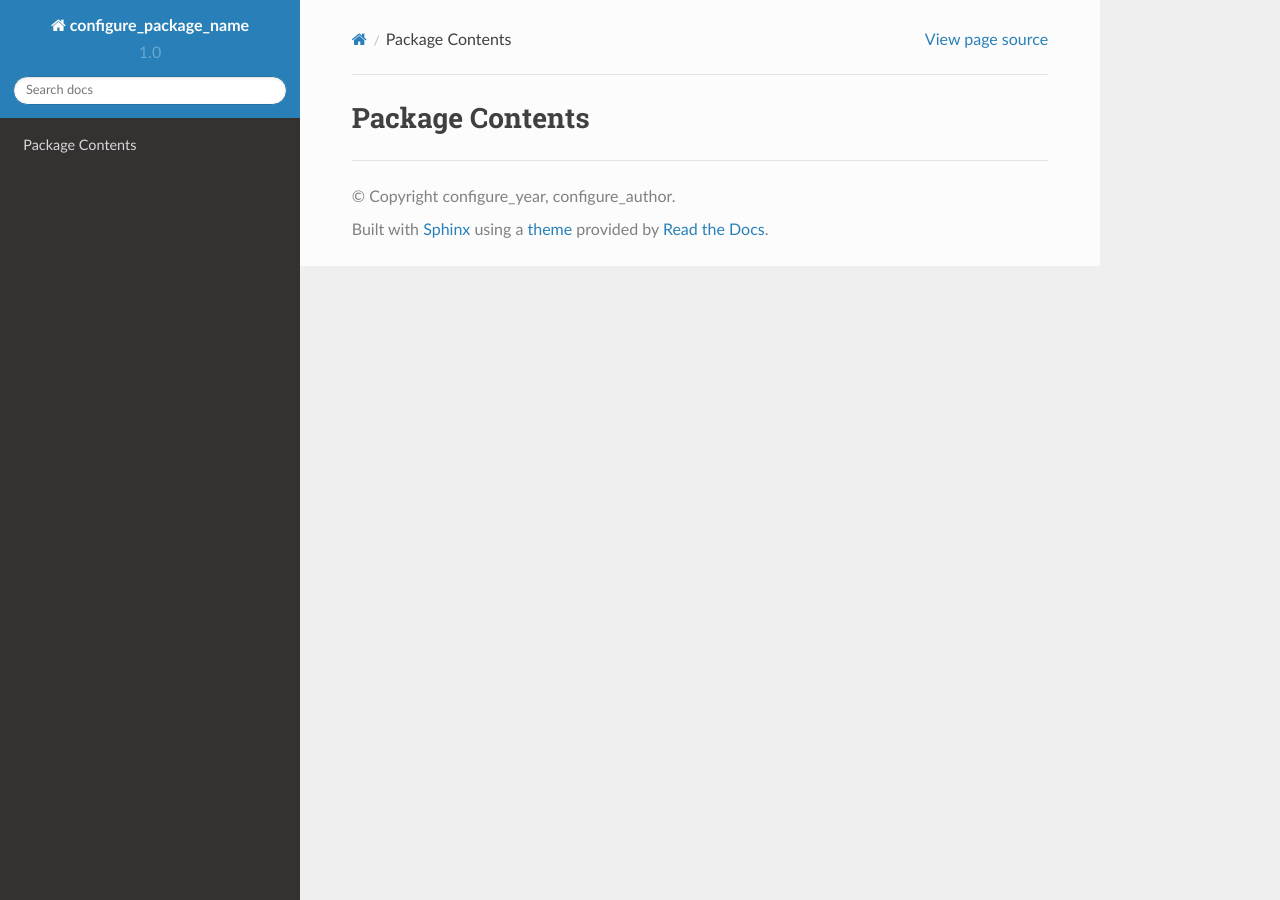
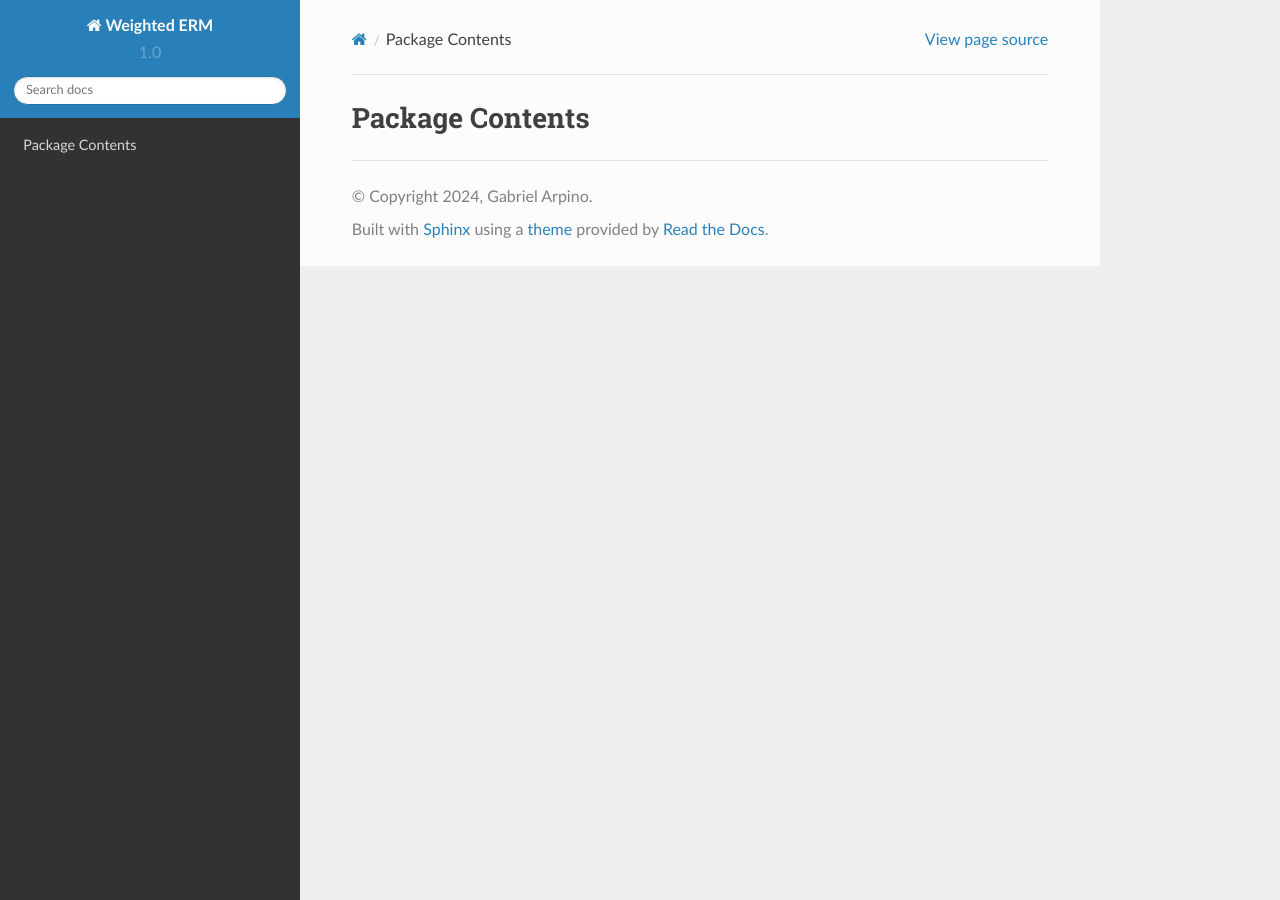
Before and after one commit to gabrielarpino/WeightedERM-reference, a Sphinx documentation site: the page built from docs/source/index.rst, in a window 1280 px wide. Built offline with Sphinx 7.4.7 and the Read the Docs theme 2.0.0, drawn with Linux system fonts in a browser that asks for light colours; pages that are not in the unit, such as notebooks, are missing from menus.

Commit message:
First commit

```diff
--- a/docs/source/conf.py
+++ b/docs/source/conf.py
@@ -69,9 +69,9 @@ source_suffix = '.rst'
 master_doc = 'index'
 
 # General information about the project.
-project = u'configure_package_name'
-copyright = u'configure_year, configure_author'
-author = u'configure_author'
+project = u'Weighted ERM'
+copyright = u'2024, Gabriel Arpino'
+author = u'Gabriel Arpino'
 
 # The version info for the project you're documenting, acts as replacement for
 # |version| and |release|, also used in various other places throughout the
@@ -254,8 +254,8 @@ latex_elements = {
 # (source start file, target name, title,
 #  author, documentclass [howto, manual, or own class]).
 latex_documents = [
-    (master_doc, 'configure_package_name.tex', u'configure_package_name Documentation',
-     u'configure_author', 'manual'),
+    (master_doc, 'Weighted ERM.tex', u'Weighted ERM Documentation',
+     u'Gabriel Arpino', 'manual'),
 ]
 
 # The name of an image file (relative to this directory) to place at the top of
@@ -284,7 +284,7 @@ latex_documents = [
 # One entry per manual page. List of tuples
 # (source start file, name, description, authors, manual section).
 man_pages = [
-    (master_doc, 'configure_package_name', u'configure_package_name Documentation',
+    (master_doc, 'Weighted ERM', u'Weighted ERM Documentation',
      [author], 1)
 ]
 
@@ -298,8 +298,8 @@ man_pages = [
 # (source start file, target name, title, author,
 #  dir menu entry, description, category)
 texinfo_documents = [
-    (master_doc, 'configure_package_name', u'configure_package_name Documentation',
-     author, 'configure_package_name', 'One line description of project.',
+    (master_doc, 'Weighted ERM', u'Weighted ERM Documentation',
+     author, 'Weighted ERM', 'One line description of project.',
      'Miscellaneous'),
 ]
 
--- a/docs/source/index.rst
+++ b/docs/source/index.rst
@@ -11,4 +11,4 @@ Package Contents
    :maxdepth: 3
 
    examples
-   configure_package_name
+   Weighted ERM
--- a/setup.cfg
+++ b/setup.cfg
@@ -9,6 +9,6 @@ build-dir=docs/build
 description-file = README.md
 
 [tool:pytest]
-addopts = --verbose --pep8 --cov=configure_package_name
-testpaths = configure_package_name
+addopts = --verbose --pep8 --cov=Weighted ERM
+testpaths = Weighted ERM
 pep8ignore = E121 E126 E402
--- a/setup.py
+++ b/setup.py
@@ -4,7 +4,7 @@
 from setuptools import setup, find_packages
 import os
 
-__name__ = 'configure_package_name'
+__name__ = 'Weighted ERM'
 
 release_info = {}
 infopath = os.path.abspath(os.path.join(os.path.dirname(__file__),
```
Also changed, not shown: .travis.yml, LICENCE.txt, 1 other file.
